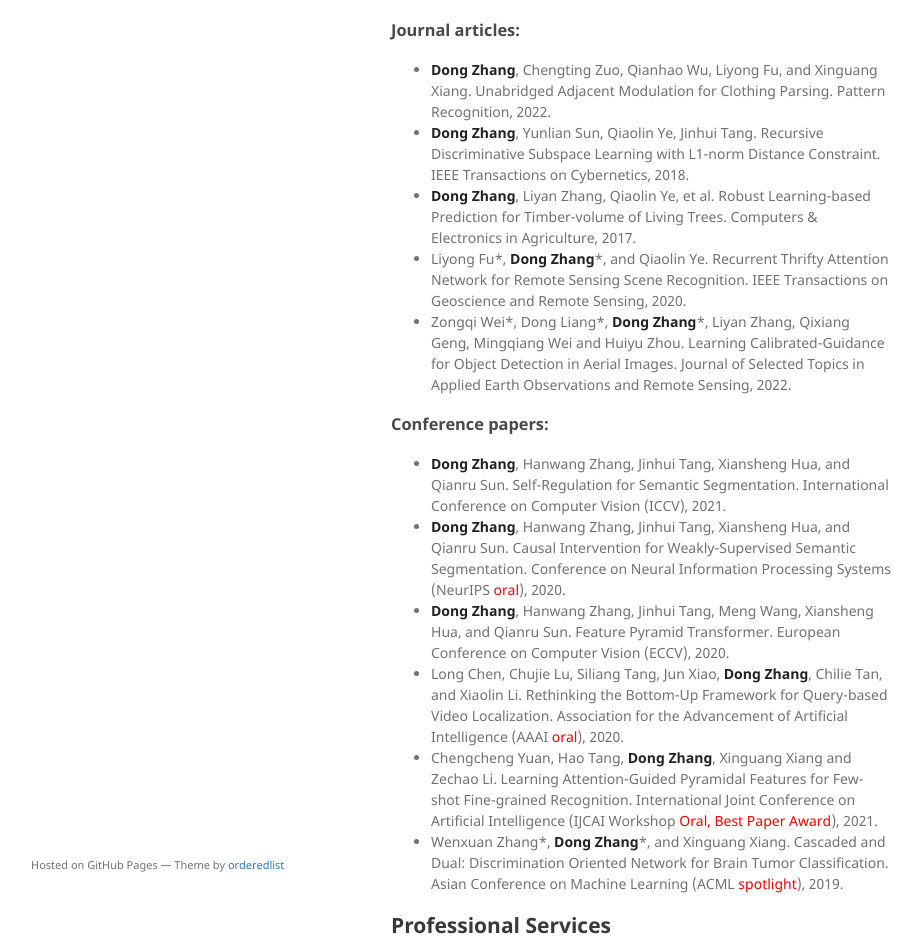
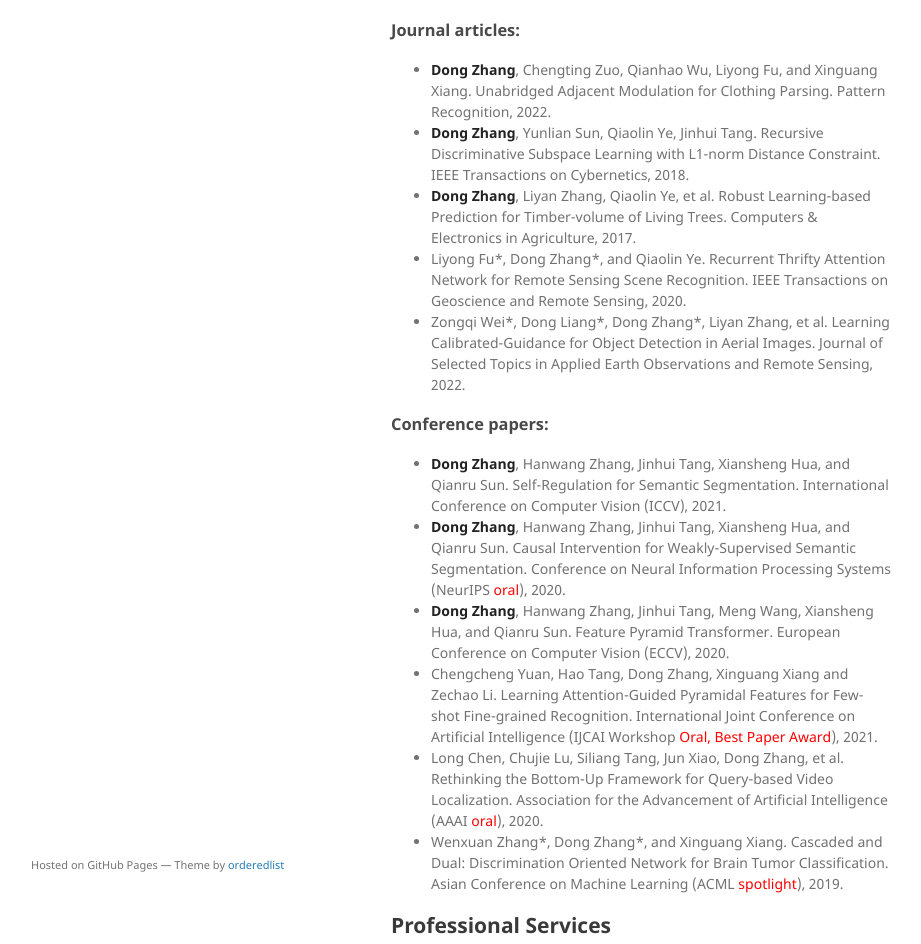
Before and after one commit to ZHANGDONG-NJUST/zhangdong-njust.github.io, a Jekyll site: the page built from index.md, in a window 1280 px wide and 1400 px high. Shown: the part 456-1400 px from the top of the window, without its empty margins (179-1100 px from the left). Built offline with Jekyll 4.4.1, drawn with Linux system fonts in a browser that asks for light colours.

Commit message:
Update index.md

```diff
--- a/index.md
+++ b/index.md
@@ -17,16 +17,16 @@ Now, I am a postdoctoral research scientist at [Vision and System Design Lab](ht
 - **Dong Zhang**, Chengting Zuo, Qianhao Wu, Liyong Fu, and Xinguang Xiang. Unabridged Adjacent Modulation for Clothing Parsing. Pattern Recognition, 2022.
 - **Dong Zhang**, Yunlian Sun, Qiaolin Ye, Jinhui Tang. Recursive Discriminative Subspace Learning with L1-norm Distance Constraint. IEEE Transactions on Cybernetics, 2018.
 - **Dong Zhang**, Liyan Zhang, Qiaolin Ye, et al. Robust Learning-based Prediction for Timber-volume of Living Trees. Computers & Electronics in Agriculture, 2017.
-- Liyong Fu\*, **Dong Zhang**\*, and Qiaolin Ye. Recurrent Thrifty Attention Network for Remote Sensing Scene Recognition. IEEE Transactions on Geoscience and Remote Sensing, 2020.
-- Zongqi Wei\*, Dong Liang\*, **Dong Zhang**\*, Liyan Zhang, Qixiang Geng, Mingqiang Wei and Huiyu Zhou. Learning Calibrated-Guidance for Object Detection in Aerial Images. Journal of Selected Topics in Applied Earth Observations and Remote Sensing, 2022.
+- Liyong Fu\*, Dong Zhang\*, and Qiaolin Ye. Recurrent Thrifty Attention Network for Remote Sensing Scene Recognition. IEEE Transactions on Geoscience and Remote Sensing, 2020.
+- Zongqi Wei\*, Dong Liang\*, Dong Zhang\*, Liyan Zhang, et al. Learning Calibrated-Guidance for Object Detection in Aerial Images. Journal of Selected Topics in Applied Earth Observations and Remote Sensing, 2022.
 
 ### Conference papers:
 - **Dong Zhang**, Hanwang Zhang, Jinhui Tang, Xiansheng Hua, and Qianru Sun. Self-Regulation for Semantic Segmentation. International Conference on Computer Vision (ICCV), 2021.
 - **Dong Zhang**, Hanwang Zhang, Jinhui Tang, Xiansheng Hua, and Qianru Sun. Causal Intervention for Weakly-Supervised Semantic Segmentation. Conference on Neural Information Processing Systems (NeurIPS <font color=red>oral</font>), 2020.
 - **Dong Zhang**, Hanwang Zhang, Jinhui Tang, Meng Wang, Xiansheng Hua, and Qianru Sun. Feature Pyramid Transformer. European Conference on Computer Vision (ECCV), 2020.
-- Long Chen, Chujie Lu, Siliang Tang, Jun Xiao, **Dong Zhang**, Chilie Tan, and Xiaolin Li. Rethinking the Bottom-Up Framework for Query-based Video Localization. Association for the Advancement of Artificial Intelligence (AAAI <font color=red>oral</font>), 2020.
-- Chengcheng Yuan, Hao Tang, **Dong Zhang**, Xinguang Xiang and Zechao Li. Learning Attention-Guided Pyramidal Features for Few-shot Fine-grained Recognition. International Joint Conference on Artificial Intelligence (IJCAI Workshop <font color=red>Oral, Best Paper Award</font>), 2021.
-- Wenxuan Zhang\*, **Dong Zhang**\*, and Xinguang Xiang. Cascaded and Dual: Discrimination Oriented Network for Brain Tumor Classification. Asian Conference on Machine Learning (ACML <font color=red>spotlight</font>), 2019.
+- Chengcheng Yuan, Hao Tang, Dong Zhang, Xinguang Xiang and Zechao Li. Learning Attention-Guided Pyramidal Features for Few-shot Fine-grained Recognition. International Joint Conference on Artificial Intelligence (IJCAI Workshop <font color=red>Oral, Best Paper Award</font>), 2021.
+- Long Chen, Chujie Lu, Siliang Tang, Jun Xiao, Dong Zhang, et al. Rethinking the Bottom-Up Framework for Query-based Video Localization. Association for the Advancement of Artificial Intelligence (AAAI <font color=red>oral</font>), 2020.
+- Wenxuan Zhang\*, Dong Zhang\*, and Xinguang Xiang. Cascaded and Dual: Discrimination Oriented Network for Brain Tumor Classification. Asian Conference on Machine Learning (ACML <font color=red>spotlight</font>), 2019.
 
 ## Professional Services
 
```
